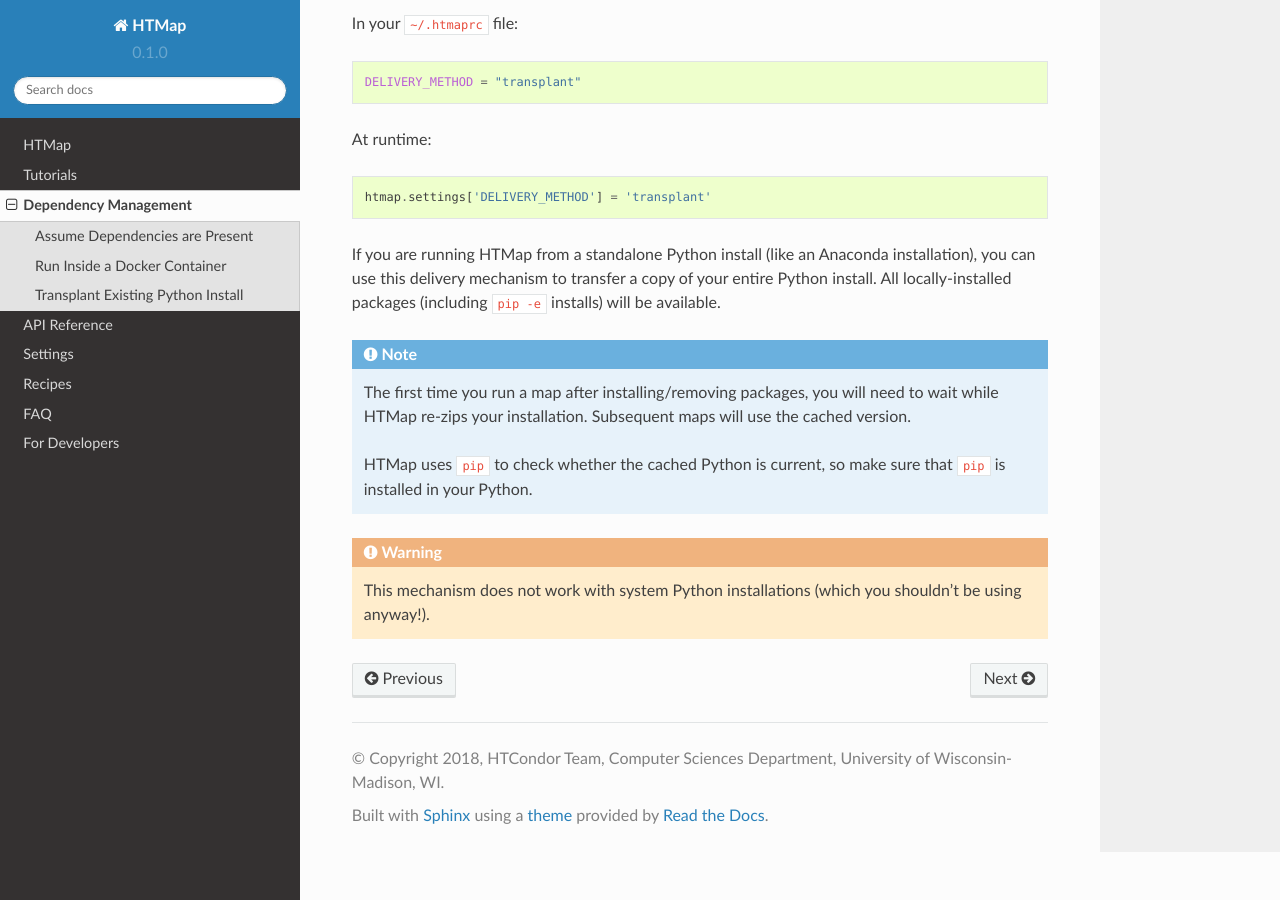
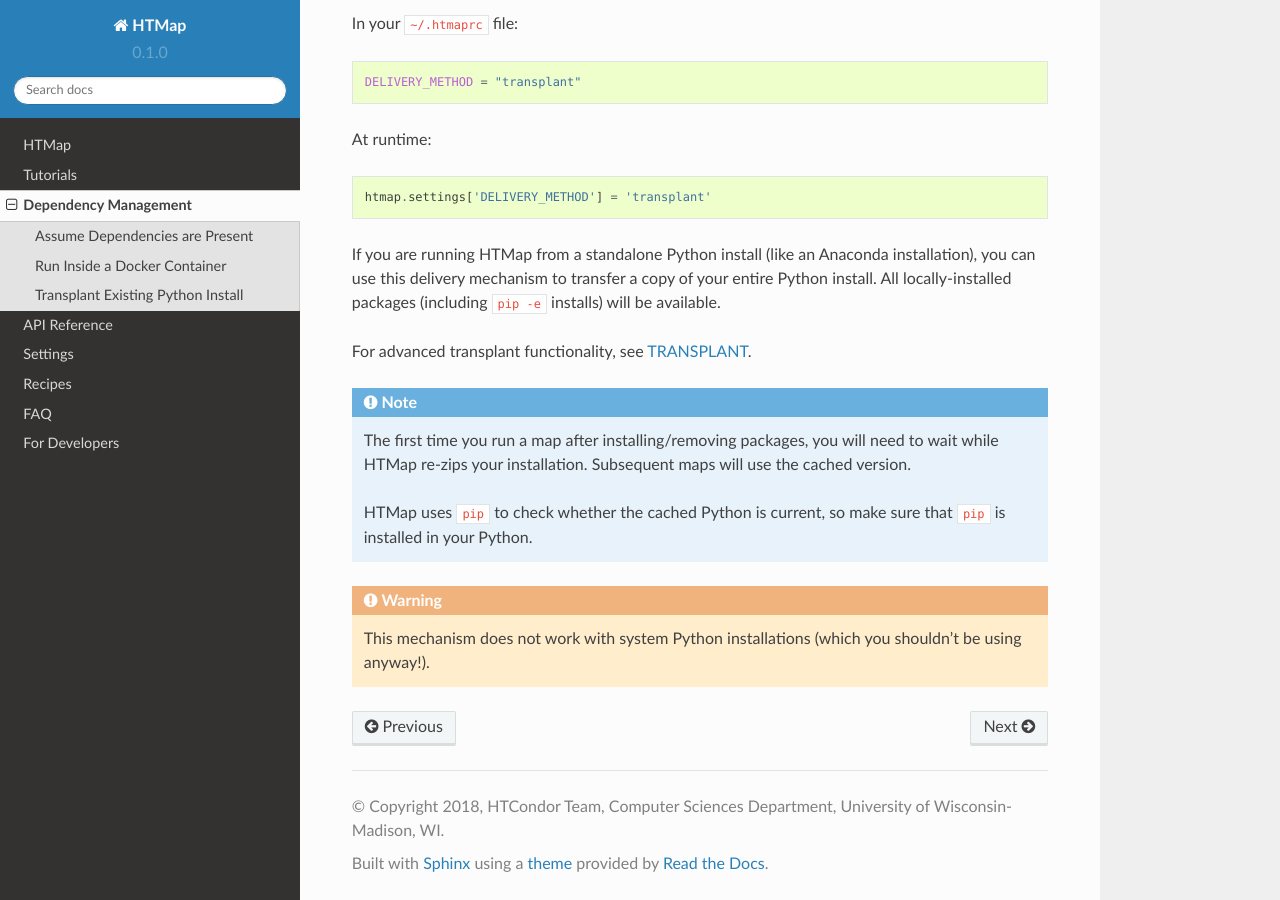
Before and after one commit to htcondor/htmap, a Sphinx documentation site: the page built from docs/source/dependencies.rst, in a window 1280 px wide and 900 px high, scrolled down 2304 px. Built offline with Sphinx 7.4.7 and the Read the Docs theme 2.0.0, drawn with Linux system fonts in a browser that asks for light colours; the version number is read from the project's files by our own code.

Commit message:
add note about advanced transplant usage to docs

```diff
--- a/docs/source/dependencies.rst
+++ b/docs/source/dependencies.rst
@@ -118,6 +118,8 @@
 If you are running HTMap from a standalone Python install (like an Anaconda installation), you can use this delivery mechanism to transfer a copy of your entire Python install.
 All locally-installed packages (including ``pip -e`` installs) will be available.
 
+For advanced transplant functionality, see :ref:`transplant-settings`.
+
 .. note::
 
     The first time you run a map after installing/removing packages, you will need to wait while HTMap re-zips your installation.
--- a/docs/source/settings.rst
+++ b/docs/source/settings.rst
@@ -74,6 +74,7 @@
 ``IMAGE`` - the path to the Docker image to run components with.
 Defaults to ``'continuumio/anaconda3:latest'``.
 
+.. _transplant-settings:
 
 TRANSPLANT
 ++++++++++
```
